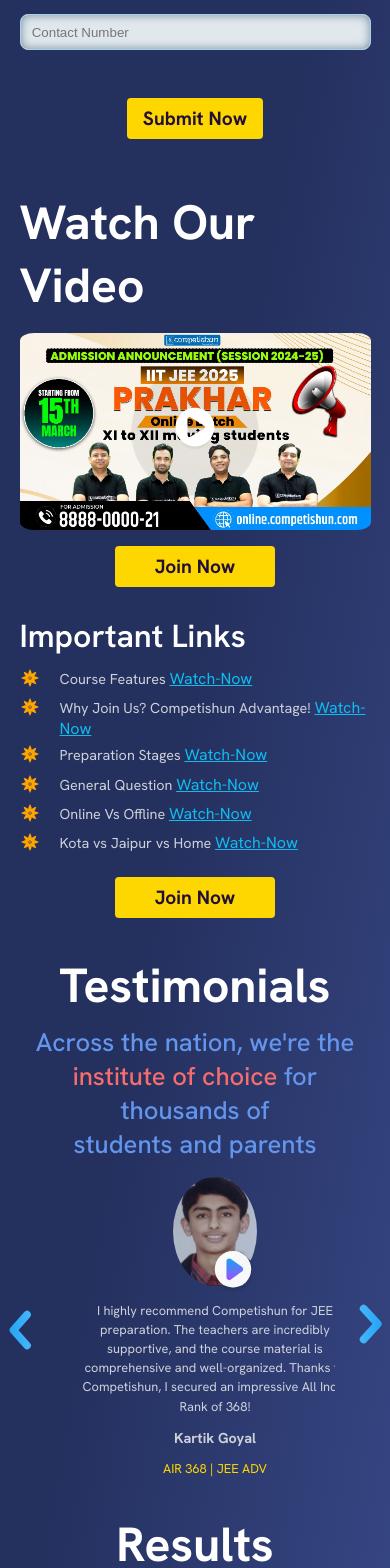
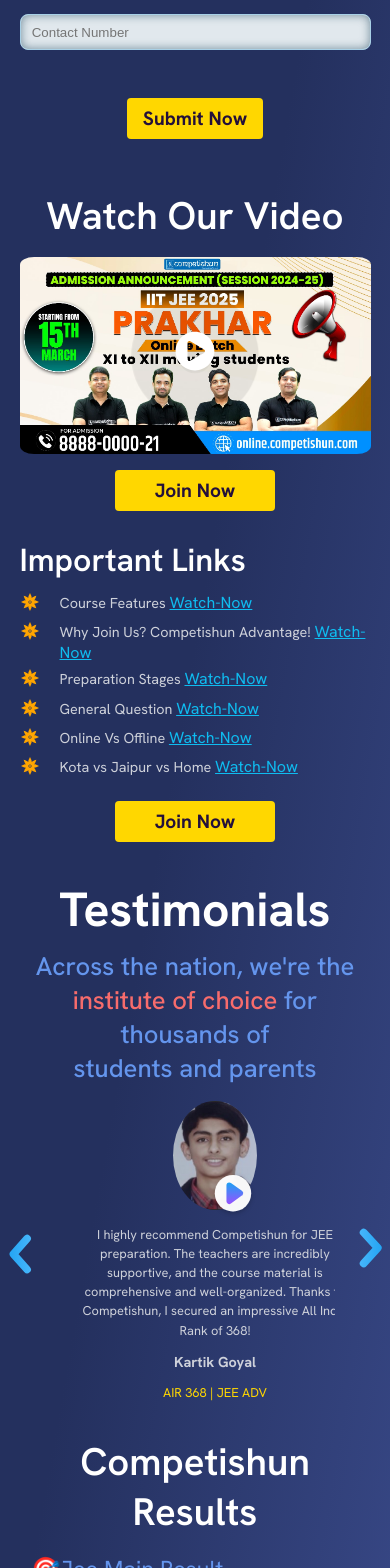
Before and after one commit to Shankar-001/Competishun, a React (Vite) app: page /enroll-now in a window 390 px wide. Shown: the part 432-2000 px from the top of the page. Built offline with nearby package versions, Linux system fonts and the light colour scheme; no server answers.

Commit message:
changes small in result and

```diff
--- a/src/components/LandingComponent/ResultSection.jsx
+++ b/src/components/LandingComponent/ResultSection.jsx
@@ -25,7 +25,7 @@
   return (
     <div className="result-main-conatiner">
       <div className="my-component">
-        <div className="heading">Results</div>
+        <div className="heading">Competishun Results</div>
         <div className="content-container">
           <div className="component">
             {JeeMainsResult.map((result, index) => (
--- a/src/index.css
+++ b/src/index.css
@@ -3065,6 +3065,13 @@
   font-family: var(--font-family);
   color: var(--landing-main-head-color);
 }
+@media (max-width: 900px) {
+  .Landing-Page-Main-Container .landing-video-container .width-container .header h1 {
+    font-size: 4.8rem;
+    font-weight: 600;
+    font-family: var(--font-family);
+  }
+}
 .Landing-Page-Main-Container .landing-video-container .width-container .video-container {
   display: flex;
   flex-direction: row;
@@ -3465,6 +3472,7 @@
   align-items: center;
 }
 .Landing-Page-Main-Container .card-main-container .card-container .card:hover {
+  transform: scale(1.07);
   border-color: #007bff; /* Change border color on hover */
 }
 .Landing-Page-Main-Container .card-main-container .card-container .card .card-icon {
@@ -3482,7 +3490,8 @@
   font-size: 2.4rem;
   font-weight: 400;
   font-family: var(--font-family);
-  color: #00aeff;
+  color: black;
+  font-weight: 500;
 }
 .Landing-Page-Main-Container .card-main-container .card-container .card .card-class {
   display: flex;
@@ -3562,6 +3571,14 @@
   color: white;
   font-weight: bold;
   margin-bottom: 5%;
+}
+@media (max-width: 900px) {
+  .Landing-Page-Main-Container .result-main-conatiner .my-component .heading {
+    text-align: center;
+    font-size: 4.8rem;
+    font-weight: 600;
+    font-family: var(--font-family);
+  }
 }
 .Landing-Page-Main-Container .result-main-conatiner .my-component .content-container {
   display: flex;
--- a/src/styles/components/LandingComponent/CoursesSection.scss
+++ b/src/styles/components/LandingComponent/CoursesSection.scss
@@ -45,6 +45,7 @@
       @include flex-cc(column);
 
       &:hover {
+        transform: scale(1.07);
         border-color: #007bff; /* Change border color on hover */
       }
 
@@ -63,7 +64,8 @@
 
       .card-heading {
         @include h4;
-        color: #00aeff;
+        color: black;
+        font-weight: 500;
       }
 
       .card-class {
--- a/src/styles/components/LandingComponent/LandingVideo.scss
+++ b/src/styles/components/LandingComponent/LandingVideo.scss
@@ -13,6 +13,9 @@
       h1 {
         @include h1;
         color: var(--landing-main-head-color);
+        @media (max-width:900px) {
+           @include h2;
+        }
       }
       margin: 2rem 0;
     }
--- a/src/styles/components/LandingComponent/ResultSection.scss
+++ b/src/styles/components/LandingComponent/ResultSection.scss
@@ -25,6 +25,11 @@
       color: white;
       font-weight: bold;
       margin-bottom: 5%;
+      @media (max-width:900px) {
+        text-align: center;
+        @include h2;
+     }
+
     }
 
     .content-container {
```
